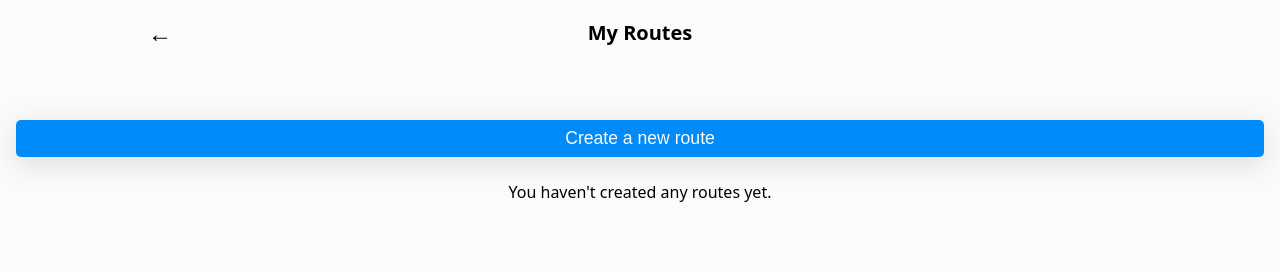
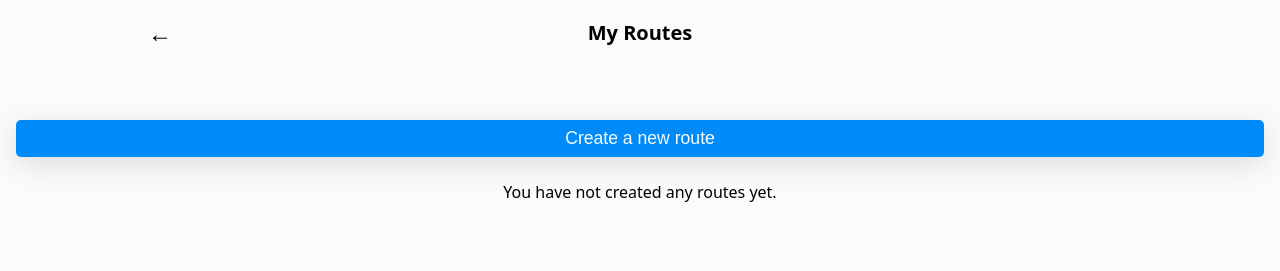
Before and after one commit to Dariastep/Lamo-hiking-app-capstone-project, a Next.js app: page /myRoutes in a window 1280 px wide. Shown: the top 271 px of the page. Built offline with nearby package versions, Linux system fonts and the light colour scheme; no server answers; the database is empty.

Commit message:
fixed issue with unescaped-entities by vercel

```diff
--- a/pages/myRoutes.js
+++ b/pages/myRoutes.js
@@ -50,7 +50,7 @@ export default function MyRoutes() {
             {myRoutes.length > 0 ? (
               <RoutesPage routes={myRoutes} />
             ) : (
-              <P>You haven&apos;t created any routes yet.</P>
+              <P>You have not created any routes yet.</P>
             )}
           </>
         )}
```
